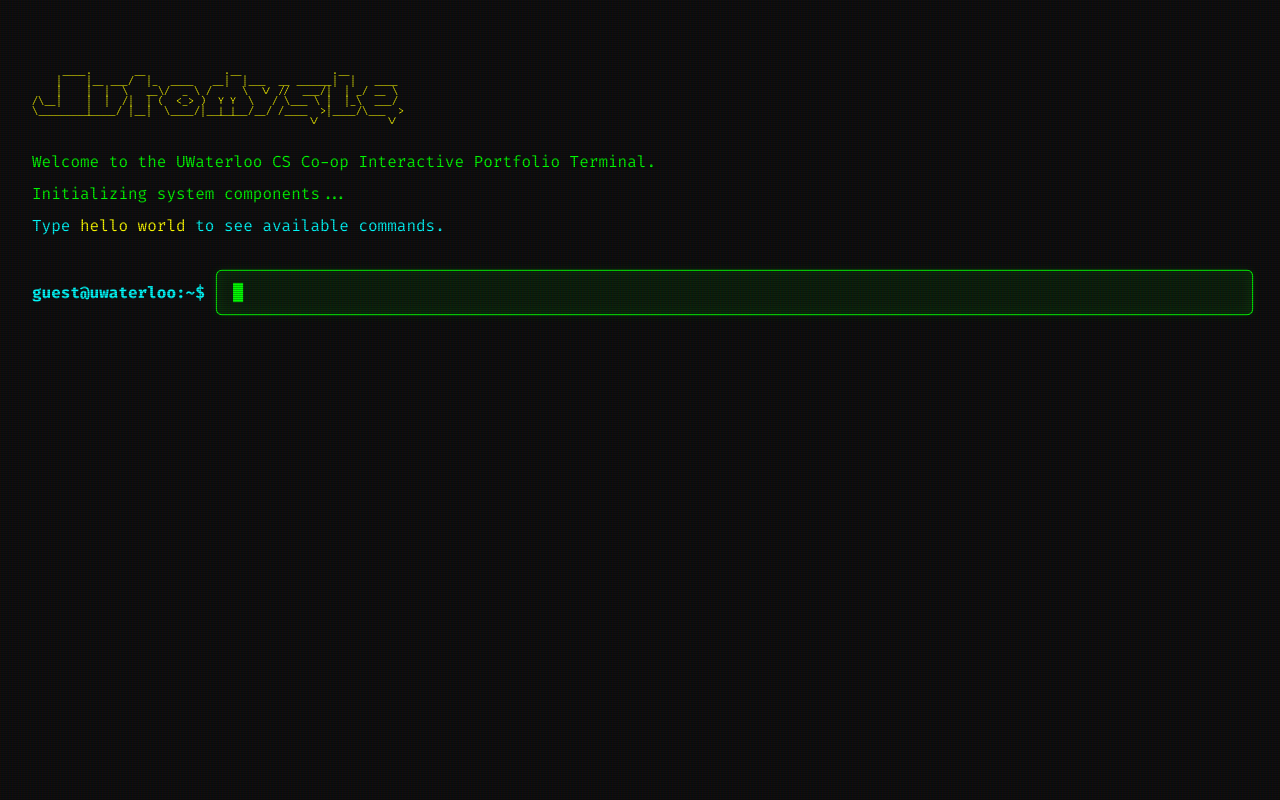
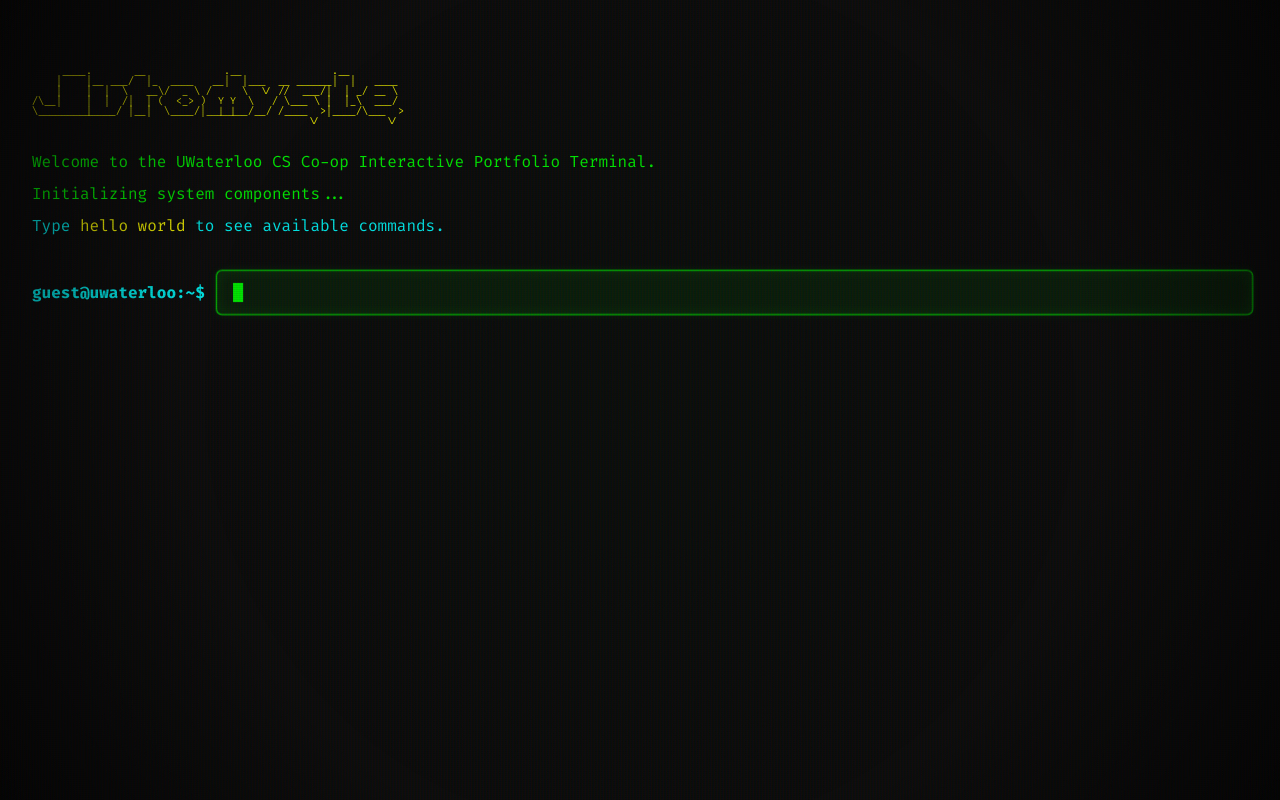
Before and after one commit to estellathy06/hello-world-web1, a React (Vite) app: page / in a window 1280 px wide. Built offline with nearby package versions, Linux system fonts and the light colour scheme.

Commit message:
Add moving CRT background scanlines and glitch output animations

```diff
--- a/src/App.css
+++ b/src/App.css
@@ -37,6 +37,22 @@
   margin-top: 0.5rem;
   white-space: pre-wrap;
   color: var(--text-primary);
+  animation: typing 0.3s ease-out forwards;
+  opacity: 0;
+}
+
+@keyframes typing {
+  from {
+    opacity: 0;
+    transform: translateY(5px);
+    filter: blur(2px);
+  }
+
+  to {
+    opacity: 1;
+    transform: translateY(0);
+    filter: blur(0);
+  }
 }
 
 .output-multi {
--- a/src/index.css
+++ b/src/index.css
@@ -2,7 +2,8 @@
 
 :root {
   --bg-color: #0d0d0d;
-  --text-primary: #00ff00; /* Classic Hacker Green */
+  --text-primary: #00ff00;
+  /* Classic Hacker Green */
   --text-secondary: #aaaaaa;
   --text-cyan: #00ffff;
   --text-yellow: #ffff00;
@@ -31,6 +32,52 @@
   position: relative;
 }
 
+/* subtle flicker */
+@keyframes flicker {
+  0% {
+    opacity: 0.95;
+  }
+
+  5% {
+    opacity: 0.85;
+  }
+
+  10% {
+    opacity: 0.95;
+  }
+
+  15% {
+    opacity: 1;
+  }
+
+  100% {
+    opacity: 1;
+  }
+}
+
+/* CRT Screen rolling scanline */
+@keyframes crt-roll {
+  0% {
+    background-position: 0 0;
+  }
+
+  100% {
+    background-position: 0 100vh;
+  }
+}
+
+#root {
+  width: 100%;
+  height: 100%;
+  overflow-y: auto;
+  padding: 2rem;
+  animation: flicker 0.15s infinite;
+  display: flex;
+  flex-direction: column;
+  background: radial-gradient(circle at 50% 50%, rgba(0, 50, 0, 0.05) 0%, transparent 60%);
+  background-size: 100% 100%;
+}
+
 /* scanlines effect */
 body::after {
   content: " ";
@@ -44,38 +91,37 @@
   z-index: 2;
   background-size: 100% 2px, 3px 100%;
   pointer-events: none;
+  animation: crt-roll 10s linear infinite;
 }
 
-/* subtle flicker */
-@keyframes flicker {
-  0% { opacity: 0.95; }
-  5% { opacity: 0.85; }
-  10% { opacity: 0.95; }
-  15% { opacity: 1; }
-  100% { opacity: 1; }
-}
-
-#root {
-  width: 100%;
-  height: 100%;
-  overflow-y: auto;
-  padding: 2rem;
-  animation: flicker 0.15s infinite;
-  display: flex;
-  flex-direction: column;
+/* CRT Screen bulge effect */
+body::before {
+  content: " ";
+  display: block;
+  position: absolute;
+  top: 0;
+  left: 0;
+  bottom: 0;
+  right: 0;
+  background: radial-gradient(circle, rgba(0, 0, 0, 0) 60%, rgba(0, 0, 0, 0.6) 100%);
+  z-index: 3;
+  pointer-events: none;
 }
 
 /* Custom Scrollbar */
 ::-webkit-scrollbar {
   width: 12px;
 }
+
 ::-webkit-scrollbar-track {
   background: var(--bg-color);
 }
+
 ::-webkit-scrollbar-thumb {
   background: var(--text-primary);
   border: 1px solid var(--bg-color);
 }
+
 ::-webkit-scrollbar-thumb:hover {
   background: var(--text-cyan);
 }
```
